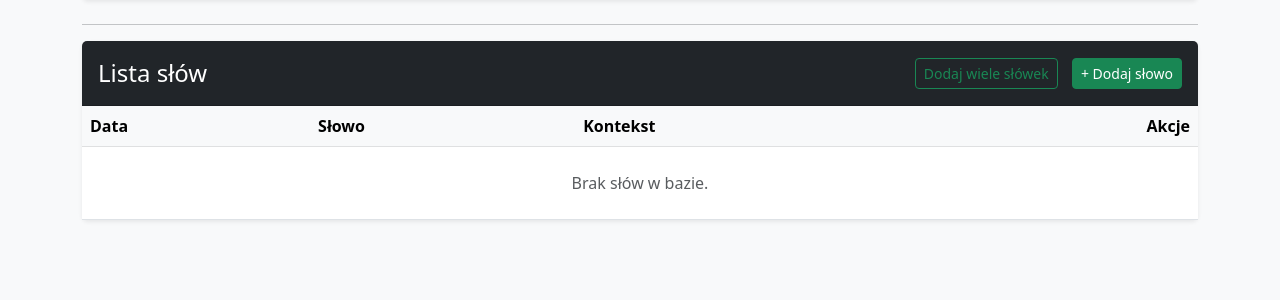
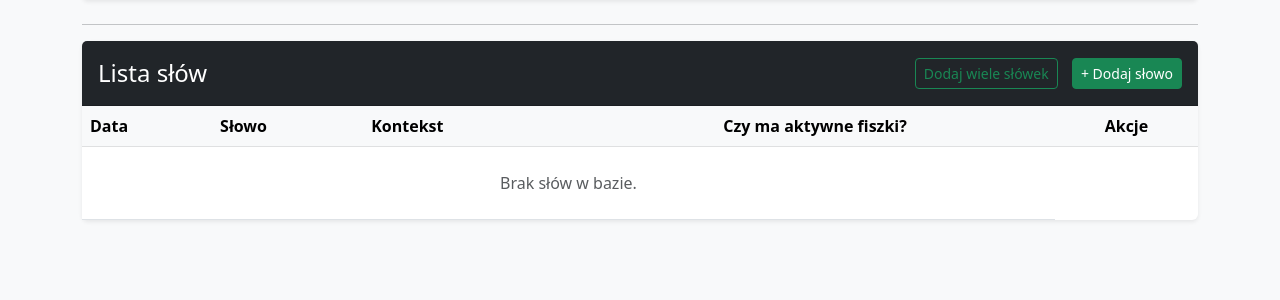
Before and after one commit to franciszek-szeptycki/polyglossia, a Django app: template vocabulary/templates/words/list.html in a window 1280 px wide. Shown: the part 111-411 px from the top of the page. Run offline with Django 5.2, Linux system fonts and the light colour scheme; the template is opened without the code that fills it, so the values that code supplies are empty; some libraries are stand-ins or nearby versions.

Commit message:
has_selected_flashcards

```diff
--- a/vocabulary/infrastructure/models/word.py
+++ b/vocabulary/infrastructure/models/word.py
@@ -11,3 +11,7 @@ class Word(models.Model):
 
     class Meta:
         ordering = ["-created_at"]
+
+    @property
+    def has_selected_flashcards(self):
+        return self.flashcards.filter(is_selected=True).exists()
--- a/vocabulary/templates/words/list.html
+++ b/vocabulary/templates/words/list.html
@@ -17,10 +17,11 @@
   <table class="table table-hover mb-0">
     <thead class="table-light">
       <tr>
-        <th>Data</th>
-        <th>Słowo</th>
-        <th>Kontekst</th>
-        <th class="text-end">Akcje</th>
+        <th class="">Data</th>
+        <th class="">Słowo</th>
+        <th class="">Kontekst</th>
+        <th class="text-center">Czy ma aktywne fiszki?</th>
+        <th class="text-center">Akcje</th>
       </tr>
     </thead>
     <tbody>
@@ -29,7 +30,8 @@
         <td class="text-muted small">{{ word.created_at|date:"Y-m-d H:i" }}</td>
         <td>{{ word.text|truncatechars:50 }}</td>
         <td><span class="text-primary">{{ word.context|truncatechars:50 }}</span></td>
-        <td class="text-end">
+        <td class="text-center">{% if word.has_selected_flashcards %}✅{% else %}❌{% endif %}</td>
+        <td class="text-center">
           <a href="{% url 'word_detail' word.id %}" class="btn btn-sm btn-outline-primary">Szczegóły</a>
           <a href="{% url 'word_edit' word.id %}" class="btn btn-sm btn-outline-secondary">Edytuj</a>
           <a href="{% url 'word_delete' word.id %}" class="btn btn-sm btn-outline-danger">Usuń</a>
```
